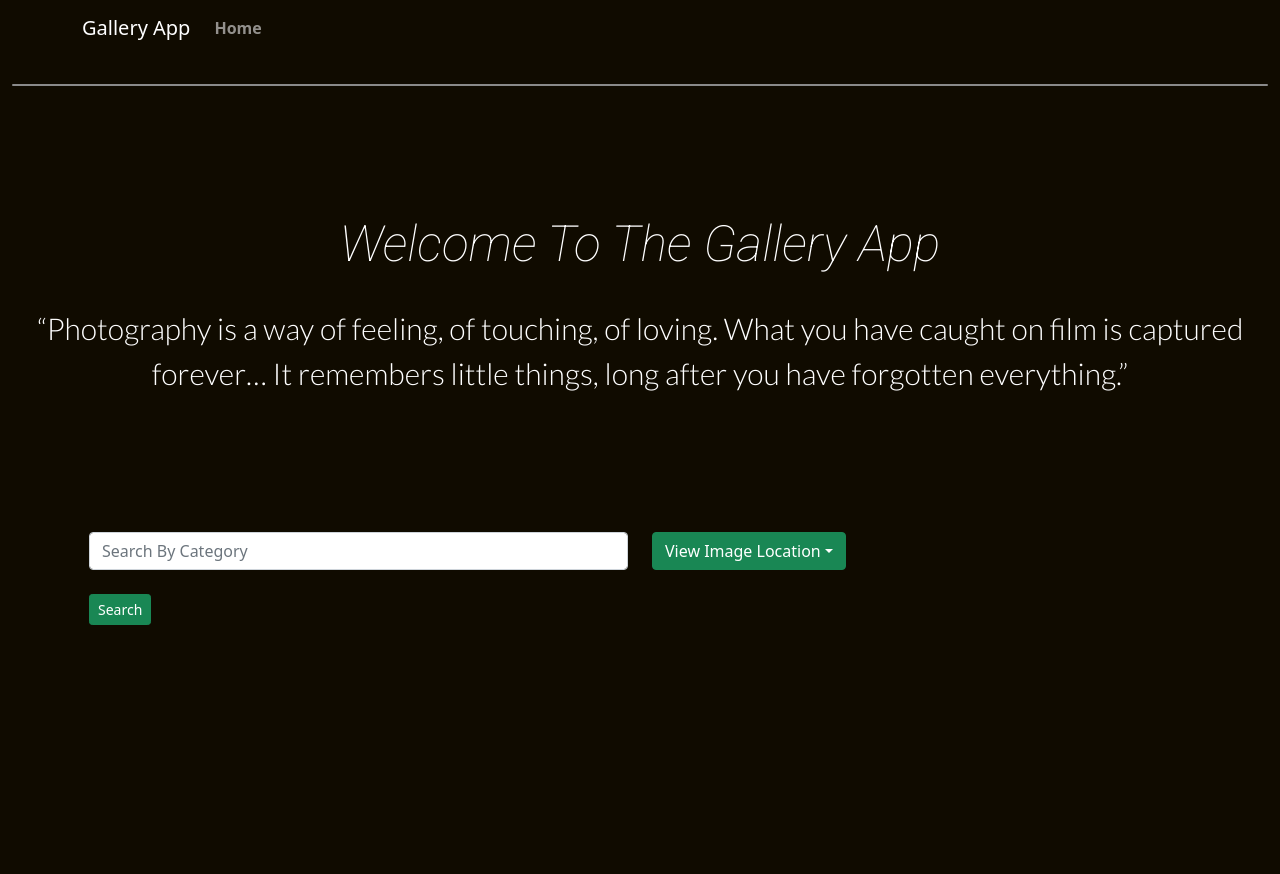
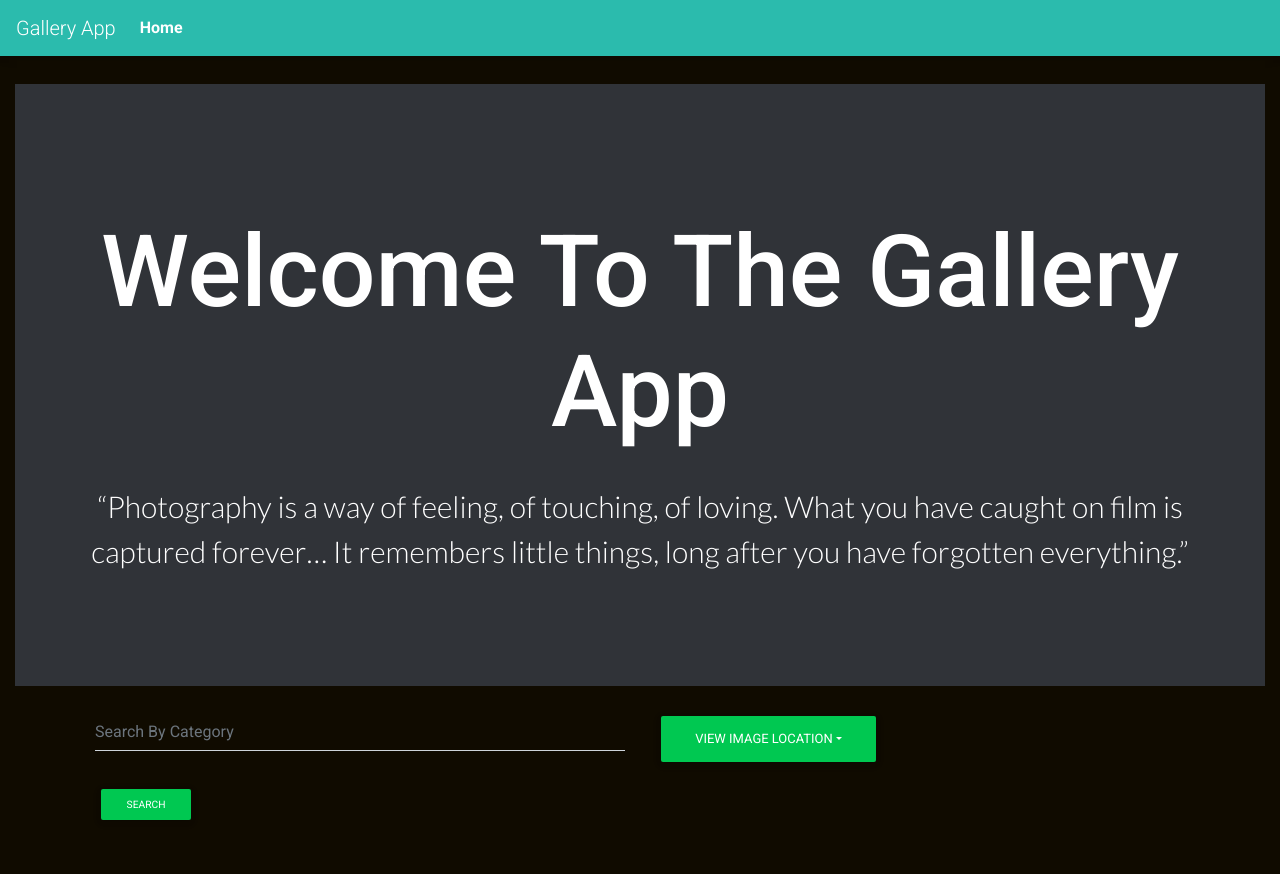
Before and after one commit to eliwangila/Django-GallaryApp, a Django app: template photos/templates/index.html in a window 1280 px wide. Before the commit the page ends 625 px from the top, so only its background shows below. Run offline with Django 3.2, Linux system fonts and the light colour scheme; the template is opened without the code that fills it, so the values that code supplies are empty; some libraries are stand-ins or nearby versions; grey boxes are pictures that could not be loaded.

Commit message:
add links to bootstrap and jquery

```diff
--- a/photos/static/css/main.css
+++ b/photos/static/css/main.css
@@ -8,7 +8,7 @@ body{
 }
 
 h2{
-  font-size: 50px!important;
+  font-size: 100px!important;
   font-family: 'Roboto', sans-serif;
 }
 
--- a/photos/templates/base.html
+++ b/photos/templates/base.html
@@ -1,13 +1,22 @@
 {% load cloudinary %}
 <!DOCTYPE html>
 <html lang="en">
-
     <head>
 
         <!-- Font Awesome -->
-    <link rel="stylesheet" href="https://use.fontawesome.com/releases/v5.8.2/css/all.css">
-    <link href="https://cdn.jsdelivr.net/npm/bootstrap@5.1.2/dist/css/bootstrap.min.css" rel="stylesheet"
-        integrity="sha384-uWxY/CJNBR+1zjPWmfnSnVxwRheevXITnMqoEIeG1LJrdI0GlVs/9cVSyPYXdcSF" crossorigin="anonymous">
+        <link rel="stylesheet"
+            href="https://use.fontawesome.com/releases/v5.8.2/css/all.css">
+        <!-- Google Fonts -->
+        <link rel="stylesheet"
+            href="https://fonts.googleapis.com/css?family=Roboto:300,400,500,700&display=swap">
+        <!-- Bootstrap core CSS -->
+        <link
+            href="https://cdnjs.cloudflare.com/ajax/libs/twitter-bootstrap/4.5.0/css/bootstrap.min.css"
+            rel="stylesheet">
+        <!-- Material Design Bootstrap -->
+        <link
+            href="https://cdnjs.cloudflare.com/ajax/libs/mdbootstrap/4.19.1/css/mdb.min.css"
+            rel="stylesheet">
         <meta charset="UTF-8">
         <meta name="viewport" content="width=device-width, initial-scale=1.0">
         <title>Gallery App</title>
@@ -19,14 +28,18 @@
 
         {% include "navbar.html" %}
 
-        <!-- bundle -->
-    <script src="https://cdn.jsdelivr.net/npm/bootstrap@5.1.2/dist/js/bootstrap.bundle.min.js"
-        integrity="sha384-kQtW33rZJAHjgefvhyyzcGF3C5TFyBQBA13V1RKPf4uH+bwyzQxZ6CmMZHmNBEfJ"
-        crossorigin="anonymous"></script>
-
-        <!-- jQuery -->
-    <script src="https://ajax.googleapis.com/ajax/libs/jquery/3.5.1/jquery.min.js"></script>
+        <!-- JQuery -->
+        <script type="text/javascript"
+            src="https://cdnjs.cloudflare.com/ajax/libs/jquery/3.5.1/jquery.min.js"></script>
+        <!-- Bootstrap tooltips -->
+        <script type="text/javascript"
+            src="https://cdnjs.cloudflare.com/ajax/libs/popper.js/1.14.4/umd/popper.min.js"></script>
+        <!-- Bootstrap core JavaScript -->
+        <script type="text/javascript"
+            src="https://cdnjs.cloudflare.com/ajax/libs/twitter-bootstrap/4.5.0/js/bootstrap.min.js"></script>
+        <!-- MDB core JavaScript -->
+        <script type="text/javascript"
+            src="https://cdnjs.cloudflare.com/ajax/libs/mdbootstrap/4.19.1/js/mdb.min.js"></script>
 
     </body>
-
 </html>
--- a/photos/templates/navbar.html
+++ b/photos/templates/navbar.html
@@ -1,5 +1,5 @@
 <!--Navbar -->
-<div class="container">
+
   <nav class="mb-1 navbar navbar-expand-lg navbar-dark default-color">
     <a class="navbar-brand" href="{% url 'mainPage' %}">Gallery App</a>
     <button class="navbar-toggler" type="button" data-toggle="collapse" data-target="#navbarSupportedContent-333"
@@ -41,5 +41,5 @@
       </ul>
     </div>
   </nav>
-</div>
+
   <!--Navbar -->
```
Lines whose indentation alone changed are shown as unchanged.
